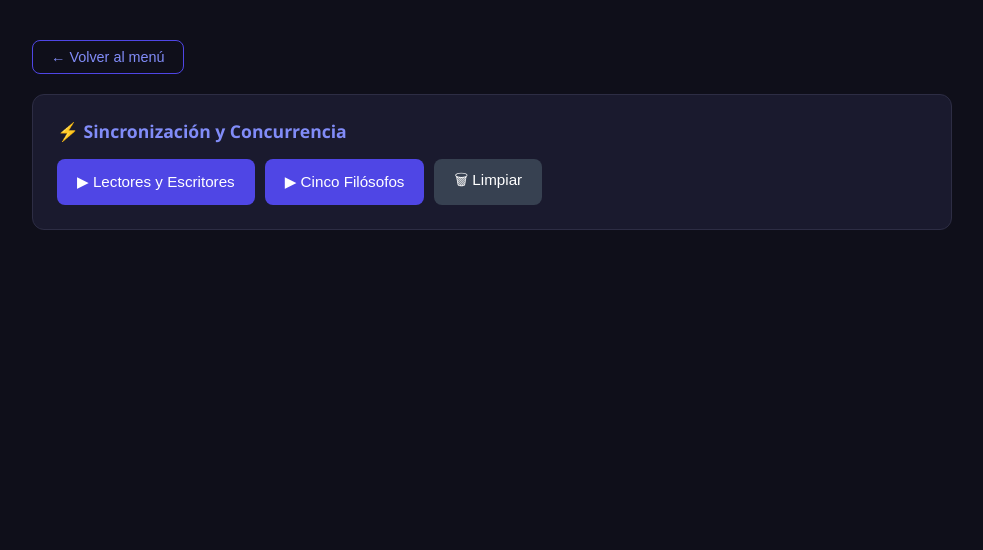
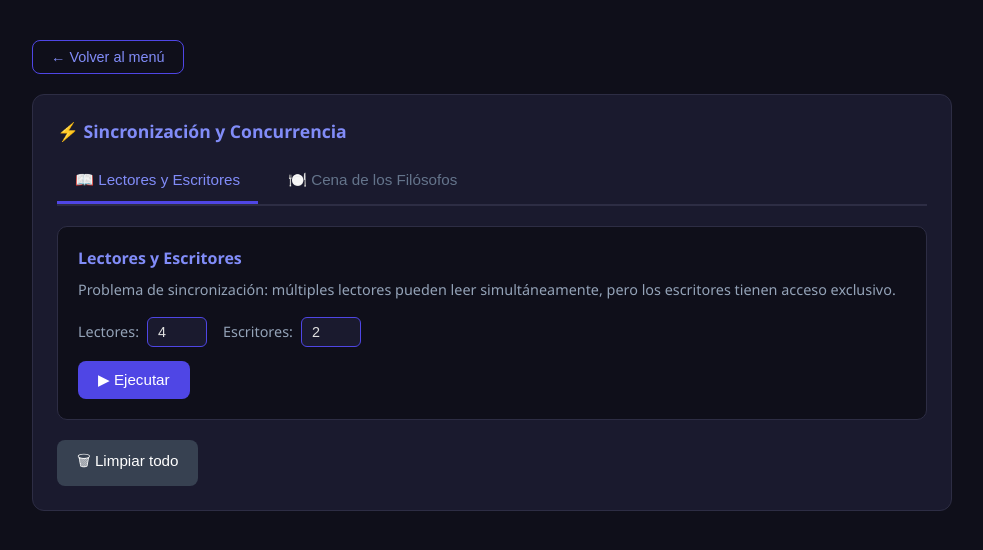
Before and after one commit to DEEON-04zz/Project-Sistemas-Operativozz, a Flask app: page / in a window 1280 px wide, after a click that opens the changed part. Shown: the part 108-658 px from the top of the page, without its empty margins (148-1131 px from the left). Run offline with Flask 3, Linux system fonts and the light colour scheme.

Commit message:
mis cambios

```diff
--- a/Projet SO by py/Gabriel/sincronizacion/cinco_filosofos.py
+++ b/Projet SO by py/Gabriel/sincronizacion/cinco_filosofos.py
@@ -10,14 +10,11 @@ import random
 #   Se evita el deadlock con un semáforo.
 # ══════════════════════════════════════════
 
-NUM_FILOSOFOS = 5
-tenedores = [threading.Semaphore(1) for _ in range(NUM_FILOSOFOS)]
-mesa = threading.Semaphore(4)  # máximo 4 filósofos a la vez para evitar deadlock
 eventos = []
 
-def filosofo(id):
+def filosofo(id, num_filosofos, tenedores, mesa):
     izquierda = id
-    derecha = (id + 1) % NUM_FILOSOFOS
+    derecha = (id + 1) % num_filosofos
 
     eventos.append(f"[Filósofo {id}] Está pensando...")
     time.sleep(random.uniform(0.01, 0.05))
@@ -39,13 +36,16 @@ def filosofo(id):
 
     eventos.append(f"[Filósofo {id}] Terminó de comer, vuelve a pensar.")
 
-def ejecutar():
+def ejecutar(num_filosofos=5):
     global eventos
     eventos = []
 
+    tenedores = [threading.Semaphore(1) for _ in range(num_filosofos)]
+    mesa = threading.Semaphore(max(1, num_filosofos - 1))  # máximo n-1 filósofos a la vez para evitar deadlock
+
     hilos = []
-    for i in range(NUM_FILOSOFOS):
-        hilos.append(threading.Thread(target=filosofo, args=(i,)))
+    for i in range(num_filosofos):
+        hilos.append(threading.Thread(target=filosofo, args=(i, num_filosofos, tenedores, mesa)))
 
     for h in hilos:
         h.start()
--- a/Projet SO by py/Gabriel/sincronizacion/lectores_escritores.py
+++ b/Projet SO by py/Gabriel/sincronizacion/lectores_escritores.py
@@ -45,16 +45,16 @@ def escritor(id_escritor):
 
     eventos.append(f"[Escritor {id_escritor}] Terminó de escribir.")
 
-def ejecutar():
+def ejecutar(num_lectores=4, num_escritores=2):
     global lectores_activos, recurso, eventos
     lectores_activos = 0
     recurso = "dato_inicial"
     eventos = []
 
     hilos = []
-    for i in range(1, 5):
+    for i in range(1, num_lectores + 1):
         hilos.append(threading.Thread(target=lector, args=(i,)))
-    for i in range(1, 3):
+    for i in range(1, num_escritores + 1):
         hilos.append(threading.Thread(target=escritor, args=(i,)))
 
     random.shuffle(hilos)
--- a/Projet SO by py/app.py
+++ b/Projet SO by py/app.py
@@ -1,4 +1,4 @@
-from flask import Flask, render_template, jsonify
+from flask import Flask, render_template, jsonify, request
 from Gabriel.sincronizacion.lectores_escritores import ejecutar as run_lectores
 from Gabriel.sincronizacion.cinco_filosofos import ejecutar as run_filosofos
 
@@ -8,14 +8,17 @@ app = Flask(__name__)
 def index():
     return render_template("index.html")
 
-@app.route("/lectores_escritores")
+@app.route("/lectores_escritores", methods=["GET", "POST"])
 def lectores_escritores():
-    resultado = run_lectores()
+    num_lectores = request.args.get("lectores", 4, type=int)
+    num_escritores = request.args.get("escritores", 2, type=int)
+    resultado = run_lectores(num_lectores, num_escritores)
     return jsonify(resultado)
 
-@app.route("/cinco_filosofos")
+@app.route("/cinco_filosofos", methods=["GET", "POST"])
 def cinco_filosofos():
-    resultado = run_filosofos()
+    num_filosofos = request.args.get("filosofos", 5, type=int)
+    resultado = run_filosofos(num_filosofos)
     return jsonify(resultado)
 
 if __name__ == "__main__":
--- a/Projet SO by py/static/style.css
+++ b/Projet SO by py/static/style.css
@@ -158,4 +158,103 @@ header p { color: #94a3b8; margin-top: 5px; }
 
 .lector { color: #34d399; }
 .escritor { color: #f472b6; }
+.filosofo { color: #fbbf24; }
 .done { color: #818cf8; font-weight: bold; }
+.error { color: #ef4444; }
+
+/* ── ALGORITMO CARD ── */
+.algoritmo-card {
+    background: #0f0f1a;
+    border: 1px solid #2d2d44;
+    border-radius: 10px;
+    padding: 20px;
+    margin-bottom: 20px;
+}
+.algoritmo-card h3 {
+    color: #818cf8;
+    margin-bottom: 10px;
+    font-size: 1rem;
+}
+
+.descripcion {
+    color: #94a3b8;
+    font-size: 0.9rem;
+    margin-bottom: 16px;
+    line-height: 1.5;
+}
+
+.parametros {
+    display: flex;
+    flex-wrap: wrap;
+    gap: 16px;
+    margin-bottom: 14px;
+}
+.parametros label {
+    display: flex;
+    align-items: center;
+    gap: 8px;
+    color: #94a3b8;
+    font-size: 0.9rem;
+}
+.parametros input {
+    width: 60px;
+    padding: 6px 10px;
+    background: #1a1a2e;
+    color: #e0e0e0;
+    border: 1px solid #4f46e5;
+    border-radius: 6px;
+    font-size: 0.9rem;
+}
+.parametros input:focus {
+    outline: none;
+    border-color: #818cf8;
+    box-shadow: 0 0 8px rgba(129, 140, 248, 0.3);
+}
+
+/* ── SELECTOR DE ALGORITMOS ── */
+.algoritmo-selector {
+    display: flex;
+    gap: 12px;
+    margin-bottom: 20px;
+    border-bottom: 2px solid #2d2d44;
+    flex-wrap: wrap;
+}
+
+.tab-btn {
+    background: transparent;
+    color: #64748b;
+    border: none;
+    padding: 12px 18px;
+    border-bottom: 3px solid transparent;
+    cursor: pointer;
+    font-size: 0.95rem;
+    transition: all 0.2s;
+    font-weight: 500;
+}
+.tab-btn:hover {
+    color: #818cf8;
+}
+.tab-btn.active {
+    color: #818cf8;
+    border-bottom-color: #4f46e5;
+}
+
+/* ── PANELES DE ALGORITMOS ── */
+.algoritmo-panel {
+    display: none;
+}
+.algoritmo-panel.active {
+    display: block;
+    animation: fadeIn 0.2s ease-in;
+}
+
+@keyframes fadeIn {
+    from {
+        opacity: 0;
+        transform: translateY(-5px);
+    }
+    to {
+        opacity: 1;
+        transform: translateY(0);
+    }
+}
--- a/Projet SO by py/templates/index.html
+++ b/Projet SO by py/templates/index.html
@@ -1,12 +1,14 @@
-<!DOCTYPE html>
+<!doctype html>
 <html lang="es">
   <head>
-    <meta charset="UTF-8">
+    <meta charset="UTF-8" />
     <title>SO - Grupo 4</title>
-    <link rel="stylesheet" href="{{ url_for('static', filename='style.css') }}">
+    <link
+      rel="stylesheet"
+      href="{{ url_for('static', filename='style.css') }}"
+    />
   </head>
   <body>
-
     <header>
       <h1>Sistemas Operativos — Grupo #4</h1>
       <p>Proyecto de sincronización y memoria</p>
@@ -16,7 +18,6 @@
     <div class="container" id="menu-principal">
       <p class="menu-subtitulo">Selecciona una categoría para comenzar</p>
       <div class="menu-grid">
-
         <div class="menu-card" onclick="mostrarSeccion('seccion-sinc')">
           <div class="menu-card-icon">⚡</div>
           <h2>Sincronización y Concurrencia</h2>
@@ -37,34 +38,102 @@
           <p>Reemplazo NRU, Paginación FIFO, Disco</p>
           <span class="menu-card-badge pendiente">Pendiente</span>
         </div>
-
       </div>
     </div>
 
     <!-- SECCIÓN: SINCRONIZACIÓN -->
-<div class="container seccion-vista" id="seccion-sinc" style="display:none;">
-    <button class="btn-volver" onclick="volverMenu()">← Volver al menú</button>
+    <div
+      class="container seccion-vista"
+      id="seccion-sinc"
+      style="display: none"
+    >
+      <button class="btn-volver" onclick="volverMenu()">
+        ← Volver al menú
+      </button>
       <div class="seccion">
         <h2>⚡ Sincronización y Concurrencia</h2>
-        <div class="btn-group">
-            <button class="btn" onclick="correr('lectores_escritores')">▶ Lectores y Escritores</button>
-            <button class="btn" onclick="correr('cinco_filosofos')">▶ Cinco Filósofos</button>
-            <button class="btn btn-secundario" onclick="limpiarTodo()">🗑 Limpiar</button>
+
+        <!-- SELECTOR DE ALGORITMOS -->
+        <div class="algoritmo-selector">
+          <button class="tab-btn active" onclick="seleccionarAlgoritmo('lectores_escritores')">
+            📖 Lectores y Escritores
+          </button>
+          <button class="tab-btn" onclick="seleccionarAlgoritmo('cinco_filosofos')">
+            🍽️ Cena de los Filósofos
+          </button>
         </div>
+
+        <!-- PANEL: Lectores y Escritores -->
+        <div class="algoritmo-panel active" id="panel_lectores_escritores">
+          <div class="algoritmo-card">
+            <h3>Lectores y Escritores</h3>
+            <p class="descripcion">Problema de sincronización: múltiples lectores pueden leer simultáneamente, pero los escritores tienen acceso exclusivo.</p>
+            <div class="parametros">
+              <label>
+                Lectores:
+                <input type="number" id="param_lectores" min="1" max="20" value="4" />
+              </label>
+              <label>
+                Escritores:
+                <input type="number" id="param_escritores" min="1" max="20" value="2" />
+              </label>
+            </div>
+            <button class="btn" onclick="correr('lectores_escritores')">
+              ▶ Ejecutar
+            </button>
             <div class="output" id="out_lectores_escritores"></div>
+          </div>
+        </div>
+
+        <!-- PANEL: Cinco Filósofos -->
+        <div class="algoritmo-panel" id="panel_cinco_filosofos">
+          <div class="algoritmo-card">
+            <h3>Cena de los Cinco Filósofos</h3>
+            <p class="descripcion">Problema clásico de deadlock: filósofos necesitan dos tenedores para comer. Se evita el deadlock limitando el número de filósofos en la mesa.</p>
+            <div class="parametros">
+              <label>
+                Filósofos:
+                <input type="number" id="param_filosofos" min="3" max="10" value="5" />
+              </label>
+            </div>
+            <button class="btn" onclick="correr('cinco_filosofos')">
+              ▶ Ejecutar
+            </button>
             <div class="output" id="out_cinco_filosofos"></div>
+          </div>
+        </div>
+
+        <button class="btn btn-secundario" onclick="limpiarTodo()">
+          🗑 Limpiar todo
+        </button>
       </div>
     </div>
 
     <script>
       function mostrarSeccion(id) {
-    document.getElementById('menu-principal').style.display = 'none';
-    document.getElementById(id).style.display = 'block';
+        document.getElementById("menu-principal").style.display = "none";
+        document.getElementById(id).style.display = "block";
       }
 
       function volverMenu() {
-    document.querySelectorAll('.seccion-vista').forEach(s => s.style.display = 'none');
-    document.getElementById('menu-principal').style.display = 'block';
+        document
+          .querySelectorAll(".seccion-vista")
+          .forEach((s) => (s.style.display = "none"));
+        document.getElementById("menu-principal").style.display = "block";
+      }
+
+      function seleccionarAlgoritmo(algoritmo) {
+        // Ocultar todos los paneles
+        document.querySelectorAll(".algoritmo-panel").forEach(p => {
+          p.classList.remove("active");
+        });
+        // Desactivar todos los botones
+        document.querySelectorAll(".tab-btn").forEach(b => {
+          b.classList.remove("active");
+        });
+        // Mostrar panel seleccionado y activar botón
+        document.getElementById("panel_" + algoritmo).classList.add("active");
+        event.target.classList.add("active");
       }
 
       function correr(algoritmo) {
@@ -72,15 +141,34 @@ function correr(algoritmo) {
         out.style.display = "block";
         out.innerHTML = "⏳ Ejecutando...";
 
-    fetch("/" + algoritmo)
-        .then(r => r.json())
-        .then(eventos => {
-            out.innerHTML = eventos.map(e => {
-                if (e.includes("Lector")) return `<div class="lector">${e}</div>`;
-                if (e.includes("Escritor")) return `<div class="escritor">${e}</div>`;
+        let url = "/" + algoritmo;
+        if (algoritmo === "lectores_escritores") {
+          const lectores = document.getElementById("param_lectores").value;
+          const escritores = document.getElementById("param_escritores").value;
+          url += `?lectores=${lectores}&escritores=${escritores}`;
+        } else if (algoritmo === "cinco_filosofos") {
+          const filosofos = document.getElementById("param_filosofos").value;
+          url += `?filosofos=${filosofos}`;
+        }
+
+        fetch(url)
+          .then((r) => r.json())
+          .then((eventos) => {
+            out.innerHTML = eventos
+              .map((e) => {
+                if (e.includes("Lector"))
+                  return `<div class="lector">${e}</div>`;
+                if (e.includes("Escritor"))
+                  return `<div class="escritor">${e}</div>`;
+                if (e.includes("Filósofo"))
+                  return `<div class="filosofo">${e}</div>`;
                 if (e.includes("✔")) return `<div class="done">${e}</div>`;
                 return `<div>${e}</div>`;
-            }).join("");
+              })
+              .join("");
+          })
+          .catch(err => {
+            out.innerHTML = `<div class="error">Error: ${err}</div>`;
           });
       }
 
@@ -91,10 +179,9 @@ function limpiar(algoritmo) {
       }
 
       function limpiarTodo() {
-    limpiar('lectores_escritores');
-    limpiar('cinco_filosofos');
+        limpiar("lectores_escritores");
+        limpiar("cinco_filosofos");
       }
     </script>
-
   </body>
 </html>
```
Lines whose indentation alone changed are shown as unchanged.
